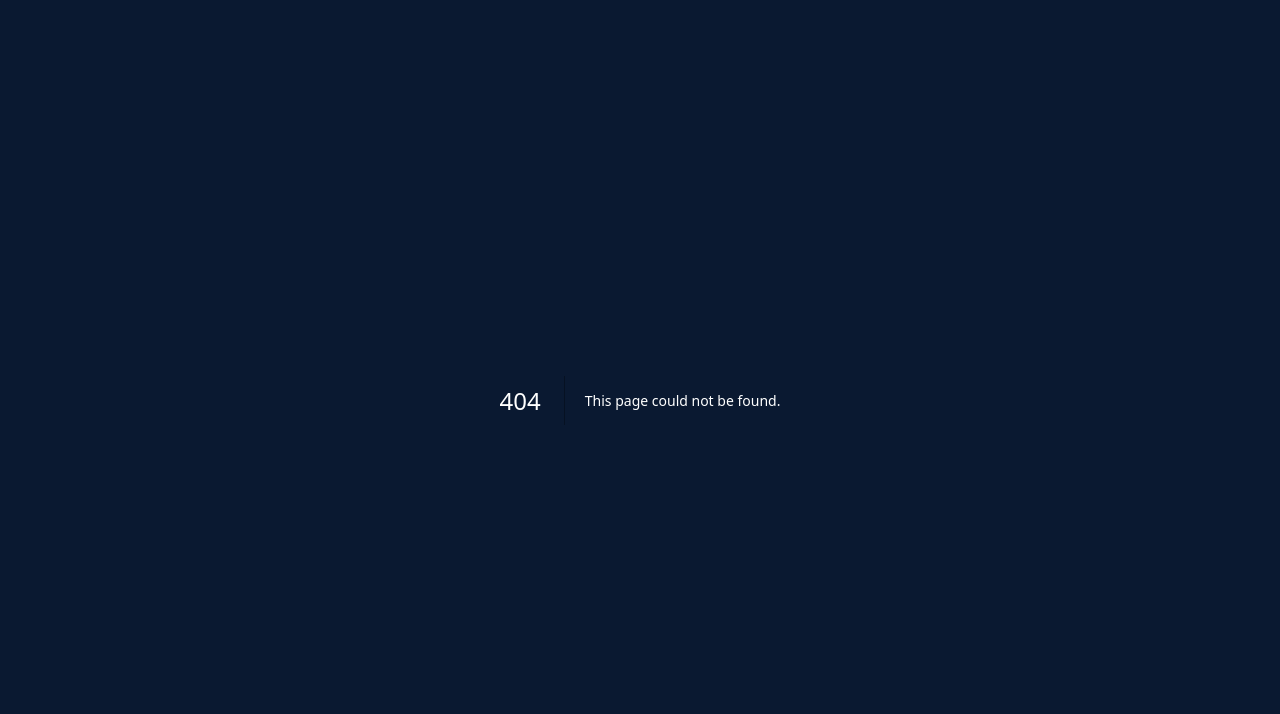
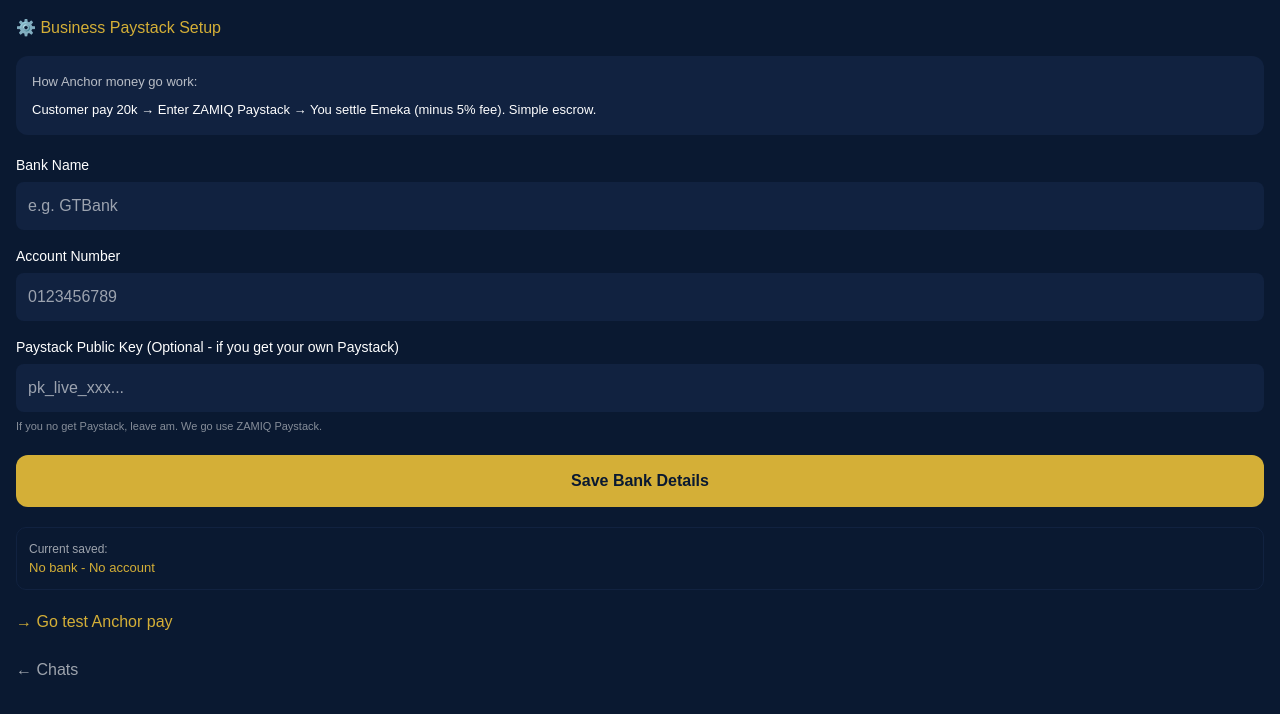
Before and after one commit to Habeebullahi7/Zamiq, a Next.js app: page /settings in a window 1280 px wide. Before the commit this address had no page. Shown: the top 714 px of the page. Built offline with nearby package versions, Linux system fonts and the light colour scheme.

Commit message:
Add Settings component for Paystack bank details
This component allows users to input and save bank details for Paystack integration. It includes state management for the bank name, account number, and Paystack public key.

```diff
--- /dev/null
+++ b/src/app/settings/page.tsx
@@ -0,0 +1,55 @@
+'use client'
+import React from 'react'
+
+export default function Settings() {
+  const [bank, setBank] = React.useState('')
+  const [acct, setAcct] = React.useState('')
+  const [key, setKey] = React.useState('')
+  const [saved, setSaved] = React.useState(false)
+
+  const save = () => {
+    localStorage.setItem('zamiq_bank', bank)
+    localStorage.setItem('zamiq_acct', acct)
+    localStorage.setItem('zamiq_key', key)
+    setSaved(true)
+    setTimeout(()=>setSaved(false), 2000)
+  }
+
+  return (
+    <div style={{background:'#0A1931', minHeight:'100vh', color:'white', fontFamily:'sans-serif', padding:'16px'}}>
+      <h2 style={{color:'#D4AF37'}}>⚙️ Business Paystack Setup</h2>
+
+      <div style={{background:'#112240', padding:'16px', borderRadius:'12px', marginTop:'16px'}}>
+        <p style={{fontSize:'13px', opacity:0.7}}>How Anchor money go work:</p>
+        <p style={{fontSize:'13px', marginTop:'8px'}}>Customer pay 20k → Enter ZAMIQ Paystack → You settle Emeka (minus 5% fee). Simple escrow.</p>
+      </div>
+
+      <div style={{marginTop:'20px'}}>
+        <p style={{fontSize:'14px'}}>Bank Name</p>
+        <input value={bank} onChange={e=>setBank(e.target.value)} placeholder="e.g. GTBank" style={{width:'100%', padding:'12px', borderRadius:'8px', border:'none', background:'#112240', color:'white', marginTop:'6px'}} />
+
+        <p style={{fontSize:'14px', marginTop:'16px'}}>Account Number</p>
+        <input value={acct} onChange={e=>setAcct(e.target.value)} placeholder="0123456789" style={{width:'100%', padding:'12px', borderRadius:'8px', border:'none', background:'#112240', color:'white', marginTop:'6px'}} />
+
+        <p style={{fontSize:'14px', marginTop:'16px'}}>Paystack Public Key (Optional - if you get your own Paystack)</p>
+        <input value={key} onChange={e=>setKey(e.target.value)} placeholder="pk_live_xxx..." style={{width:'100%', padding:'12px', borderRadius:'8px', border:'none', background:'#112240', color:'white', marginTop:'6px'}} />
+        <p style={{fontSize:'11px', opacity:0.5, marginTop:'6px'}}>If you no get Paystack, leave am. We go use ZAMIQ Paystack.</p>
+      </div>
+
+      <div onClick={save} style={{marginTop:'20px', background:'#D4AF37', color:'#0A1931', padding:'14px', borderRadius:'12px', textAlign:'center', fontWeight:'bold', cursor:'pointer'}}>
+        {saved ? '✅ Saved!' : 'Save Bank Details'}
+      </div>
+
+      <div style={{marginTop:'20px', background:'#0A1931', border:'1px solid #112240', padding:'12px', borderRadius:'10px'}}>
+        <p style={{fontSize:'12px', opacity:0.6}}>Current saved:</p>
+        <p style={{fontSize:'13px', color:'#D4AF37'}}>{bank || 'No bank'} - {acct || 'No account'}</p>
+      </div>
+
+      <div style={{marginTop:'20px'}}>
+        <a href="/anchor" style={{color:'#D4AF37', textDecoration:'none'}}>→ Go test Anchor pay</a>
+        <br/><br/>
+        <a href="/" style={{color:'white', opacity:0.6, textDecoration:'none'}}>← Chats</a>
+      </div>
+    </div>
+  )
+}
```
